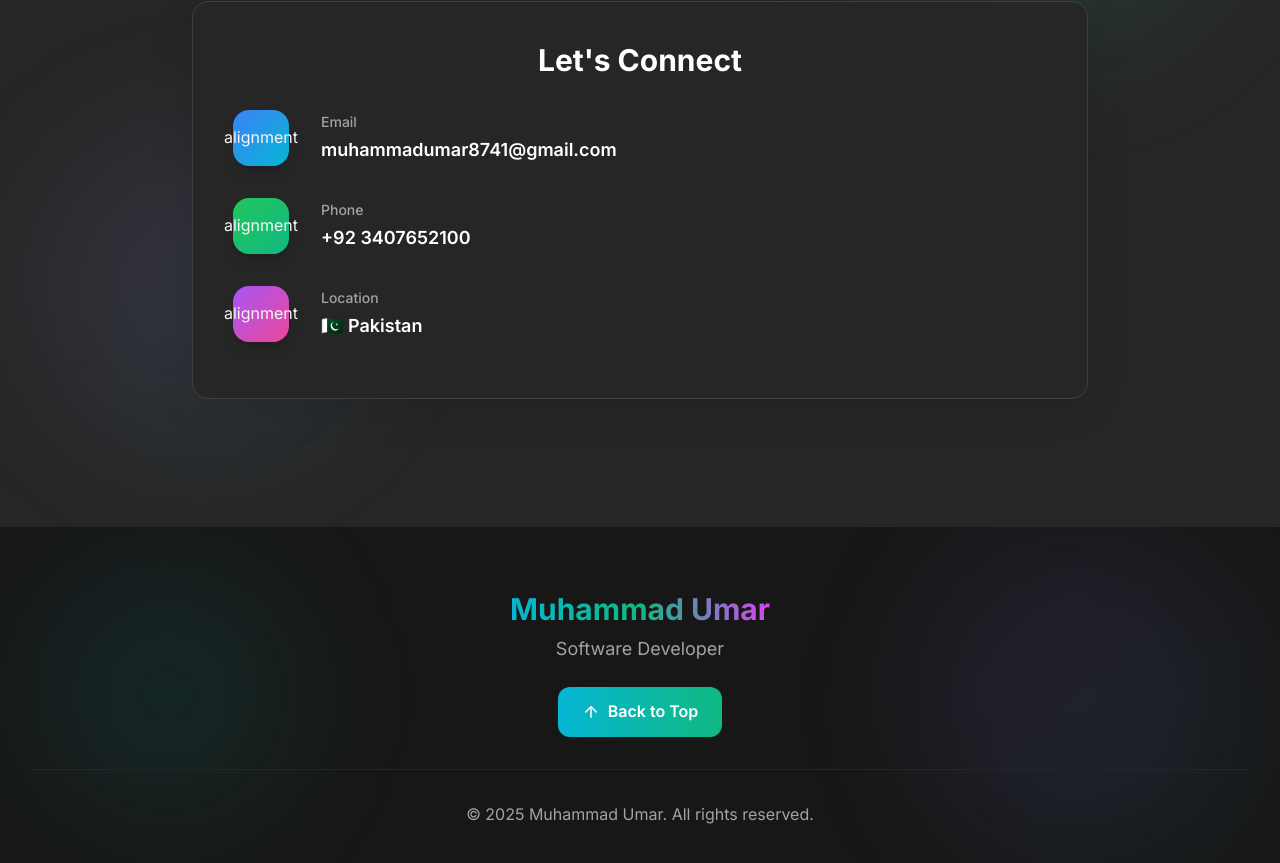
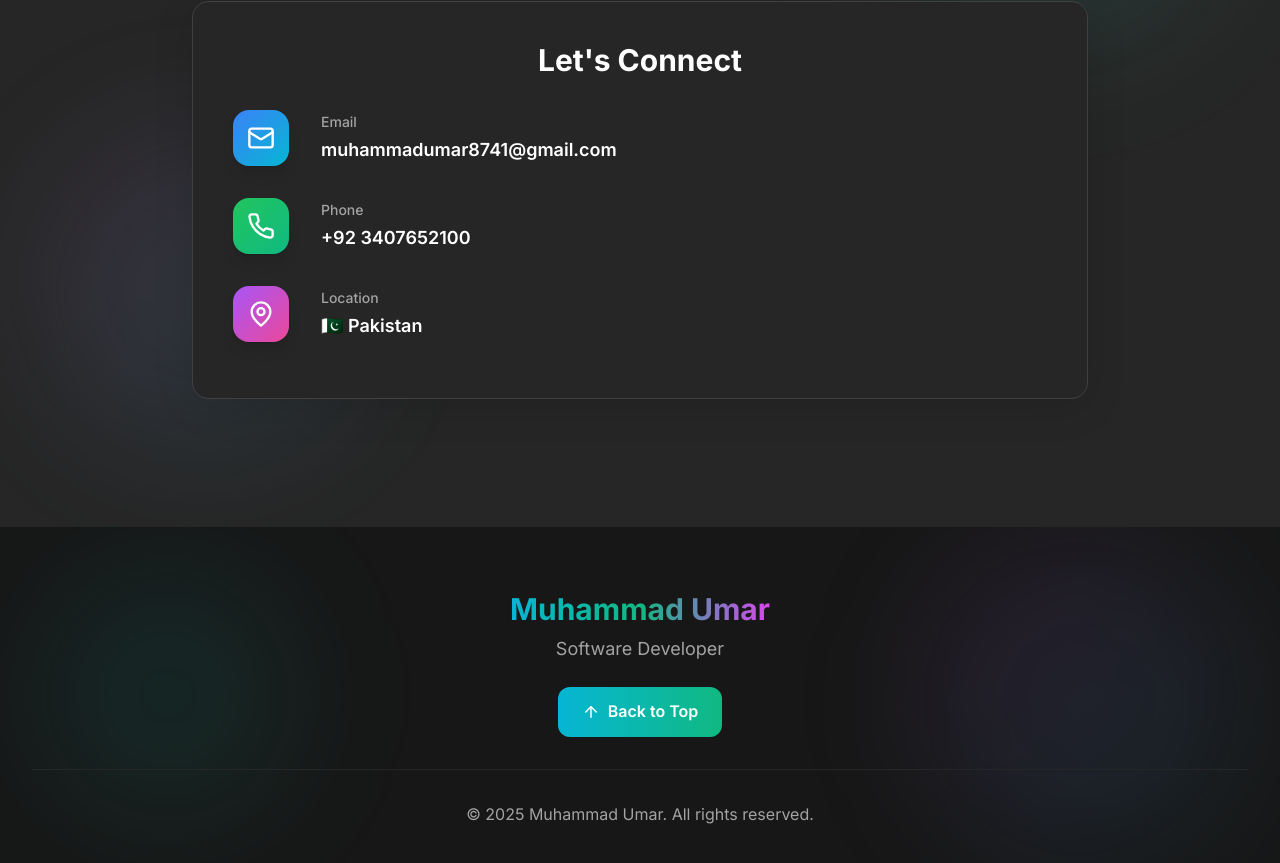
Before and after one commit to shkumar156/My-Personal-Dev-Portfolio, a React (Vite) app: page / in a window 1280 px wide. Shown: the part 7756-8619 px from the top of the page. Built offline with nearby package versions, Linux system fonts and the light colour scheme.

Commit message:
Contact Updated

```diff
--- a/src/components/Contact.jsx
+++ b/src/components/Contact.jsx
@@ -146,7 +146,8 @@ export const Contact = () => {
                     whileHover={{ scale: 1.1, rotate: 5 }}
                     transition={{ duration: 0.2 }}
                     className={`flex items-center justify-center w-14 h-14 bg-gradient-to-br ${item.color} rounded-2xl shadow-lg flex-shrink-0`}
-                  >alignment                    <item.icon className="w-7 h-7 text-white mx-auto my-auto" />
+                  >
+                    <item.icon className="w-7 h-7 text-white mx-auto my-auto" />
                   </motion.div>
                   <div className="pl-4">
                     <p className="text-sm font-medium text-neutral-500 dark:text-neutral-400 mb-1">
```
